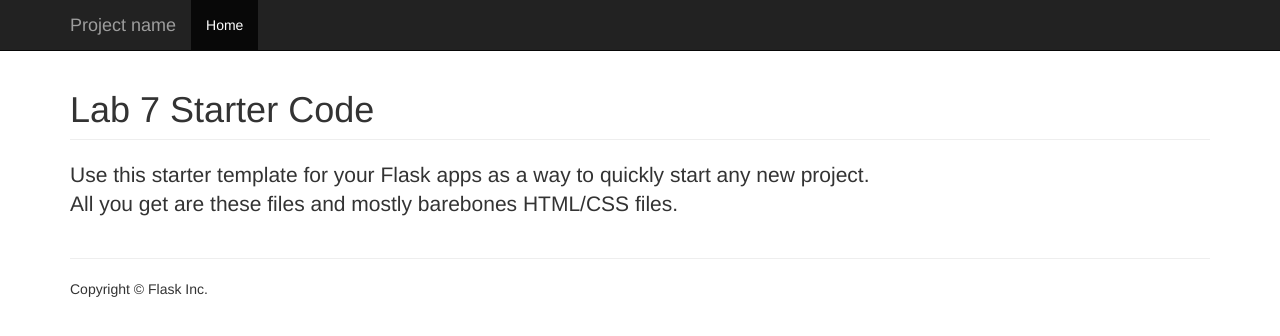
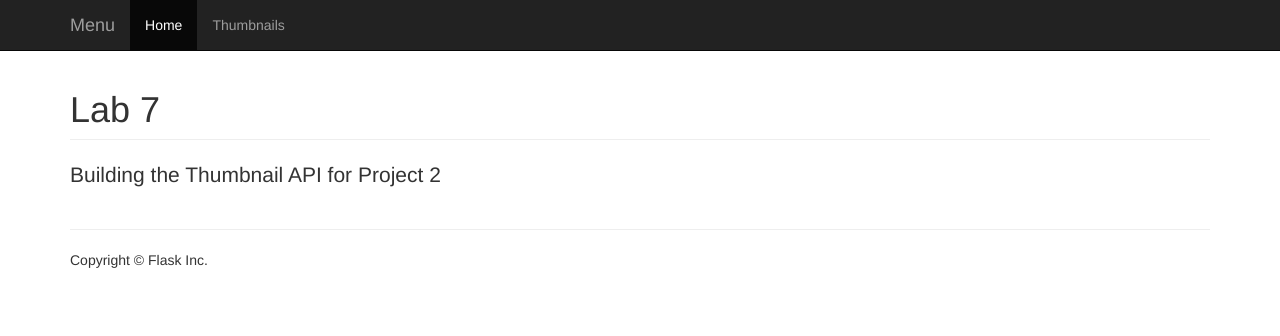
Before and after one commit to 0shanAbry1/info3180-lab7, a Flask app: page / in a window 1280 px wide. Shown: the top 336 px of the page. Run offline with Flask 2, Linux system fonts and the light colour scheme; some libraries are stand-ins or nearby versions.

Commit message:
Ex3 Completed

```diff
--- a/app/templates/header.html
+++ b/app/templates/header.html
@@ -7,11 +7,15 @@
             <span class="icon-bar"></span>
             <span class="icon-bar"></span>
           </button>
-          <a class="navbar-brand" href="#">Project name</a>
+          <a class="navbar-brand" href="#">Menu</a>
         </div>
         <div id="navbar" class="collapse navbar-collapse">
           <ul class="nav navbar-nav">
             <li class="active"><a href="{{ url_for('home') }}">Home</a></li>
+            <li><a href="{{ url_for('view_thumbnails') }}">Thumbnails</a></li>
+
+            <!-- Test (JSON Object) -->
+            <!--<li><a href="{{ url_for('get_thumbnails') }}">JSON</a></li>-->
           </ul>
         </div><!--/.nav-collapse -->
       </div>
--- a/app/templates/home.html
+++ b/app/templates/home.html
@@ -1,7 +1,6 @@
 {% extends "base.html" %}
 
 {% block main %}
-<h1 class="page-header">Lab 7 Starter Code</h1>
-<p class="lead">Use this starter template for your Flask apps as a way to quickly start any new project.<br>
-All you get are these files and mostly barebones HTML/CSS files.</p>
+<h1 class="page-header">Lab 7</h1>
+<p class="lead">Building the Thumbnail API for Project 2</p>
 {% endblock %}
--- a/app/views.py
+++ b/app/views.py
@@ -37,6 +37,13 @@ def get_thumbnails():
 
     return jsonify(error=xxx, message=statusMsg, thumbnails=links)
 
+
+@app.route('/thumbnails/view')
+def view_thumbnails():
+    """Renders an AngularJS webpage that displays the list of thumbnails retrieved"""
+    return render_template('thumbnails.html')
+
+
 ###
 # The functions below should be applicable to all Flask apps.
 ###
```
Also changed, not shown: app/static/js/app.js (+9 -1 lines).
